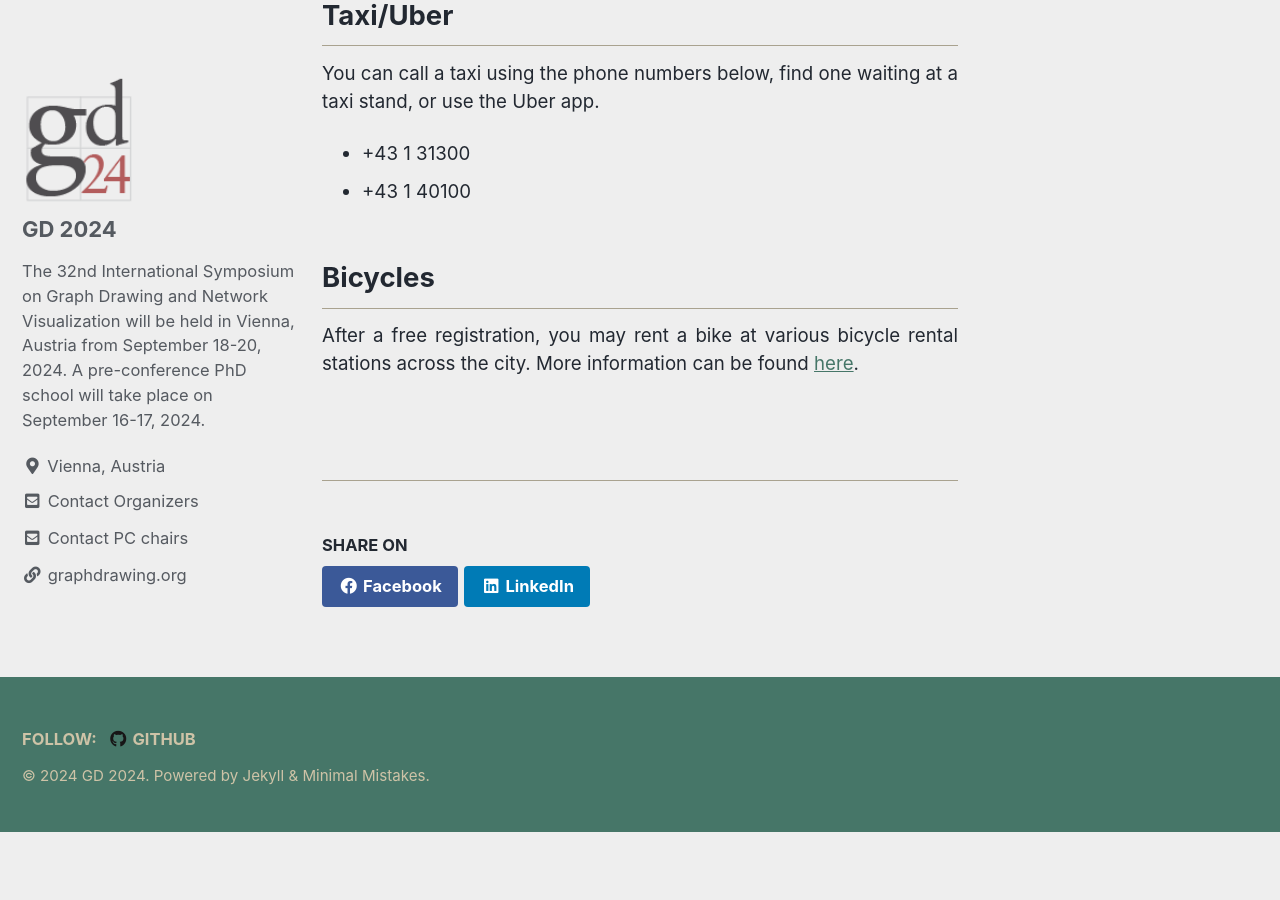
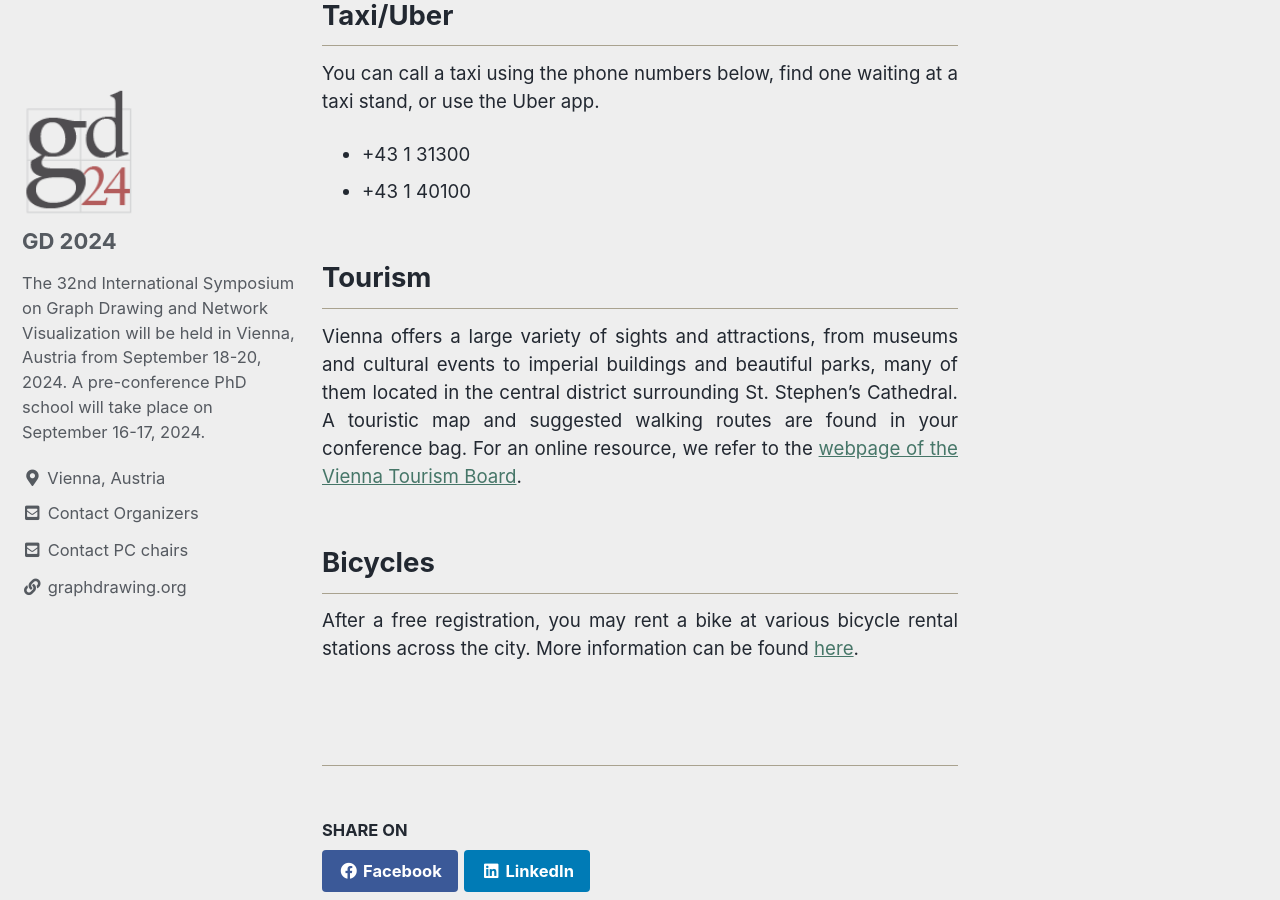
Before and after one commit to graphdrawing/gd2024, a Jekyll site: the page built from pages/practical.md, in a window 1280 px wide and 900 px high, scrolled down 4441 px. Built offline with Jekyll 4.4.1, drawn with Linux system fonts in a browser that asks for light colours; cached includes are drawn as plain includes; before the commit the page ends 5273 px from its top, so only the background shows below that.

Commit message:
Update practical.md

```diff
--- a/pages/practical.md
+++ b/pages/practical.md
@@ -77,5 +77,8 @@ You can call a taxi using the phone numbers below, find one waiting at a taxi st
 - +43 1 31300
 - +43 1 40100
 
+## Tourism
+Vienna offers a large variety of sights and attractions, from museums and cultural events to imperial buildings and beautiful parks, many of them located in the central district surrounding St. Stephen's Cathedral. A touristic map and suggested walking routes are found in your conference bag. For an online resource, we refer to the [webpage of the Vienna Tourism Board](https://www.wien.info/en).
+
 ## Bicycles
 After a free registration, you may rent a bike at various bicycle rental stations across the city. More information can be found [here](https://www.wien.info/en/lifestyle-scene/sports/cycling/bicycle-rentals-341248).
```
